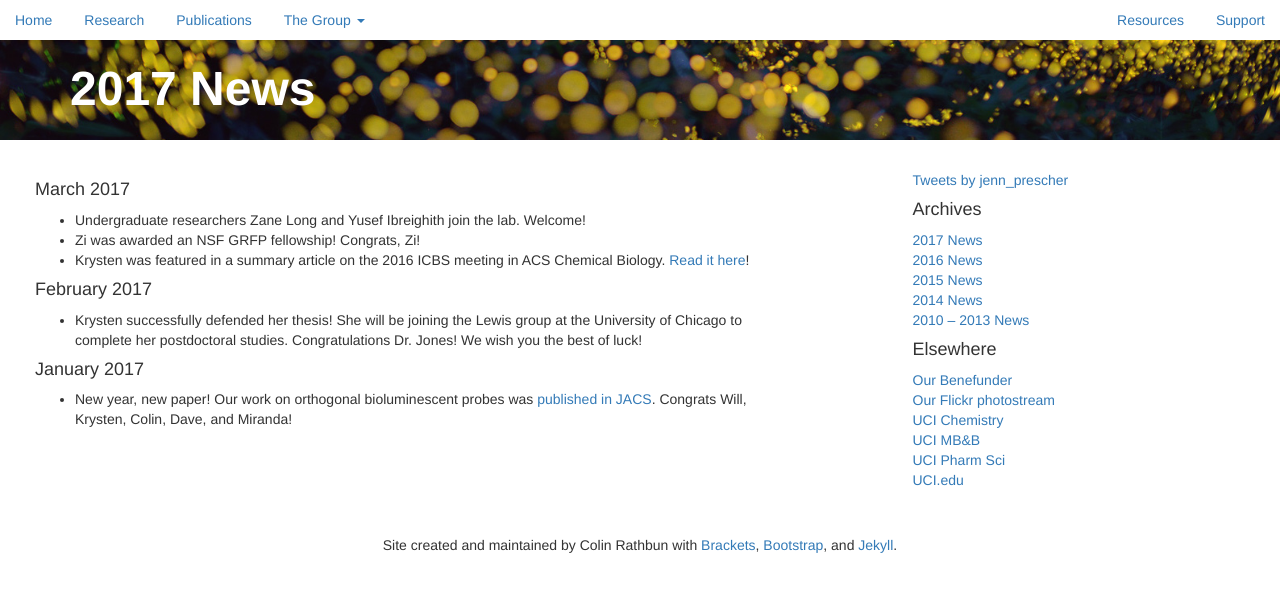
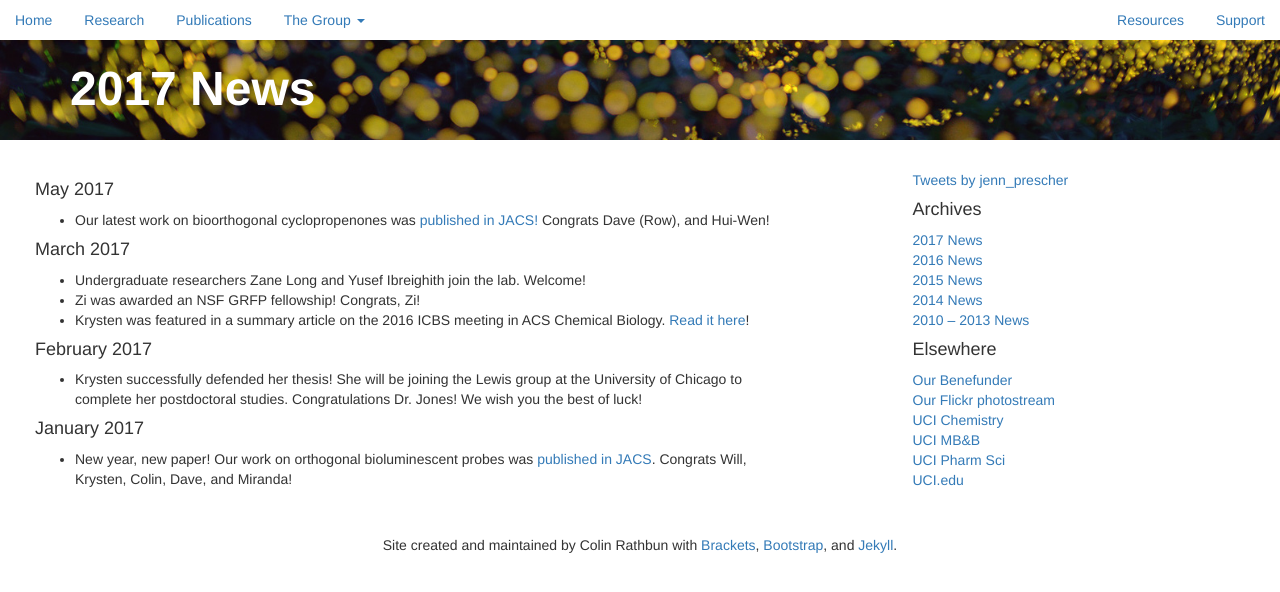
Before and after one commit to c-bun/Prescher-Lab-Site, a Jekyll site: the page built from _posts/2017-01-25-2017-News.markdown, in a window 1280 px wide. Shown: the top 592 px of the page. Built offline with Jekyll 4.4.1, drawn with Linux system fonts in a browser that asks for light colours; comment, search, counter and statistics services are not loaded.

Commit message:
May update # 1.

```diff
--- a/_data/publications.csv
+++ b/_data/publications.csv
@@ -1,7 +1,8 @@
 number,authors,title,journal,year,volume,pages,note,link
-42,"Jones, K. A.; Porterfield, W. B.; Rathbun, C. M.; McCutcheon, D. C.; Paley, M. A.; Prescher, J. A.",Orthogonal luciferase-luciferin pairs for bioluminescence imaging,J. Am. Chem. Soc.,2017,139,2351-2358,,http://pubs.acs.org/doi/abs/10.1021/jacs.6b11737,,,
+43,"Row, D. R.; Shih, H. -W.; Alexander, A. T.; Mehl, R. A.; Prescher, J. A.",Cyclopropenones for metabolic targeting and sequential bioorthogonal labeling,J. Am. Chem. Soc.,2017,,,DOI: 10.1021/jacs.7b03010,http://pubs.acs.org/doi/abs/10.1021/jacs.7b03010
+42,"Jones, K. A.; Porterfield, W. B.; Rathbun, C. M.; McCutcheon, D. C.; Paley, M. A.; Prescher, J. A.",Orthogonal luciferase-luciferin pairs for bioluminescence imaging,J. Am. Chem. Soc.,2017,139,2351-2358,,http://pubs.acs.org/doi/abs/10.1021/jacs.6b11737
 41,"Row, D. R.; Prescher, J. A.",Tetrazine Marks the Spot,ACS Cent. Sci.,2016,2,493-494,,http://pubs.acs.org/doi/abs/10.1021/acscentsci.6b00204?src=recsys
-40,"Steinhardt, R. C.; Rathbun, C. M.; Krull, B. T.; Yu, j.; Yang, Y.; Nguyen, B. D.; Kwon, J.; McCutcheon, D. C.; Jones, K. A.; Furche, F.; Prescher, J. A.",Brominated luciferins are versatile bioluminescent probes,Chem Bio Chem,2016,18,96-100,,http://onlinelibrary.wiley.com/doi/10.1002/cbic.201600564/abstract,,,
+40,"Steinhardt, R. C.; Rathbun, C. M.; Krull, B. T.; Yu, j.; Yang, Y.; Nguyen, B. D.; Kwon, J.; McCutcheon, D. C.; Jones, K. A.; Furche, F.; Prescher, J. A.",Brominated luciferins are versatile bioluminescent probes,Chem Bio Chem,2016,18,96-100,,http://onlinelibrary.wiley.com/doi/10.1002/cbic.201600564/abstract
 39,"Steinhardt, R. C.; O'Neill, J. M.; Rathbun, C. M.; McCutcheon, D. C.; Paley, M. A.; Prescher, J. A.",Design and synthesis of an alkynyl luciferin analog for bioluminescence imaging,Chem. Eur. J.,2016,22,3671-3675,,http://onlinelibrary.wiley.com/doi/10.1002/chem.201503944/abstract
 38,"Nazarova, L. A.; Ochoa, R. A.; Jones, K. A.; Morrissette, N. M.; Prescher, J. A.",Extracellular Toxoplasma gondii tachyzoites metabolize and incorporate unnatural sugars into cellular proteins,Microbes Infect.,2015,18,199-210,,http://www.sciencedirect.com/science/article/pii/S128645791500252X
 37,"Shih, H.-W.; Prescher, J. A.",A bioorthogonal cyclopropenenones ligation mediated by triarylphosphines,J. Am. Chem. Soc.,2015,137,10036-10039,,http://pubs.acs.org/doi/abs/10.1021/jacs.5b06969
--- a/_posts/2017-01-25-2017-News.markdown
+++ b/_posts/2017-01-25-2017-News.markdown
@@ -3,6 +3,9 @@ layout: post
 title:  "2017 News"
 categories: group_update
 ---
+#### May 2017
+- Our latest work on bioorthogonal cyclopropenones was [published in JACS!](http://pubs.acs.org/doi/abs/10.1021/jacs.7b03010) Congrats Dave (Row), and Hui-Wen!
+
 #### March 2017
 - Undergraduate researchers Zane Long and Yusef Ibreighith join the lab. Welcome!
 - Zi was awarded an NSF GRFP fellowship! Congrats, Zi!
```
Also changed, not shown: images/TOCs/43.png (added).
